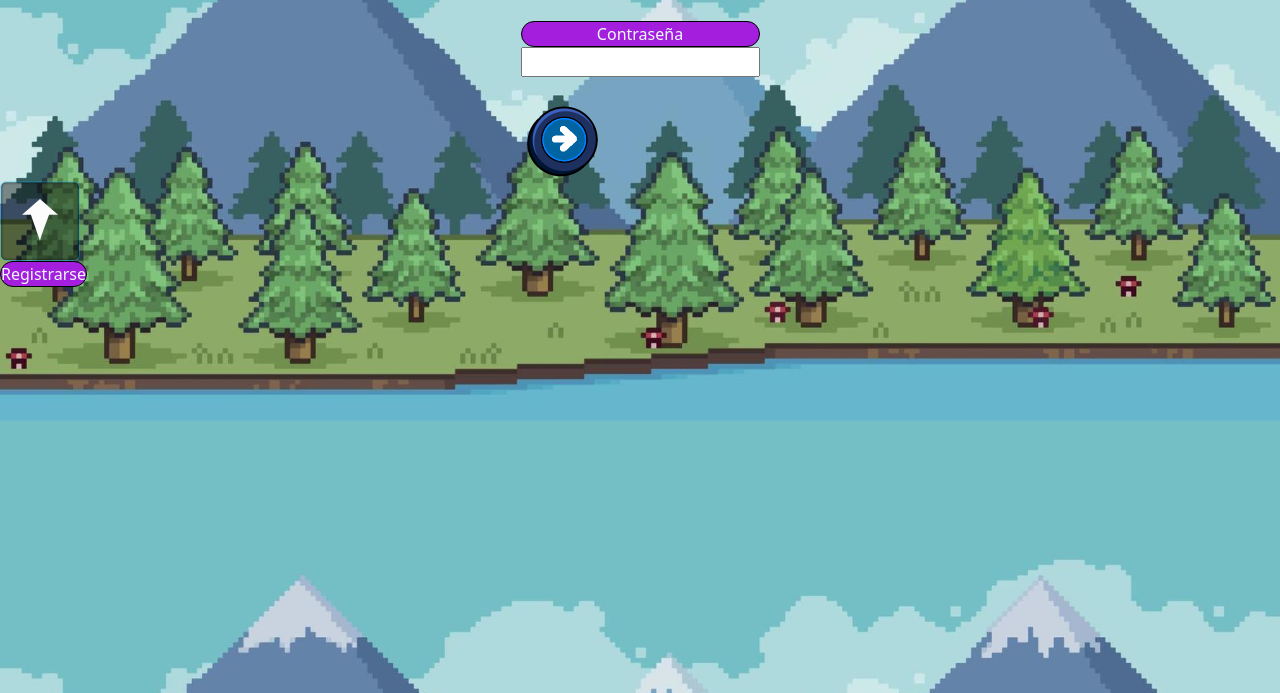
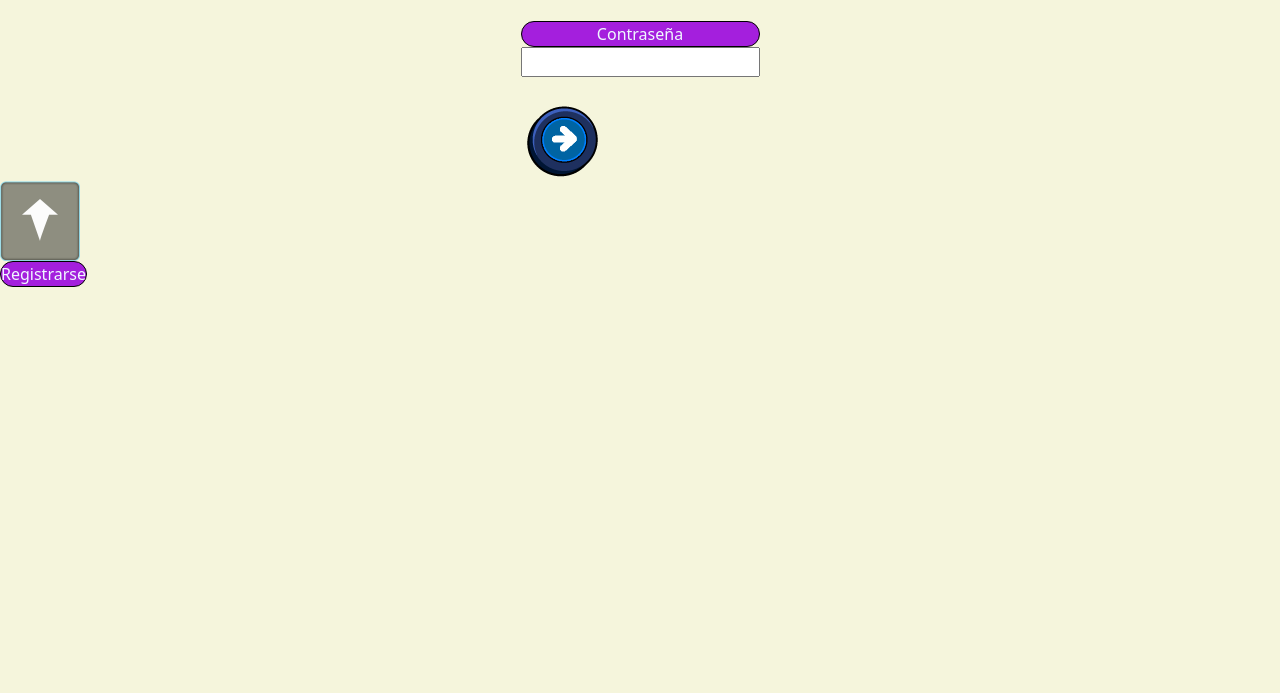
Before and after one commit to fwd-elhuerto/Sistema-Tiquetes, a website with bundled scripts: page public/pages/login.html in a window 1280 px wide. Shown: the part 107-800 px from the top of the page. Built offline with nearby package versions, Linux system fonts and the light colour scheme; a script that the page names is missing.

Commit message:
comentarios 2

```diff
--- a/public/css/estilos MainE.css
+++ b/public/css/estilos MainE.css
@@ -1,7 +1,5 @@
-body{
-    background-image: url(../imagenes/fondo-2-V2.jpg);
-    background-position: center;
-    background-size: cover;
+.all{
+background-color: beige;
 }
 header{
     background-color: darkviolet;
@@ -9,12 +7,12 @@ header{
     border: 1px solid rgb(0, 0, 0);
 }
 h3{
-
     font-size: larger;
+    color: aqua;
 }
 p{
+    font-size: large;
 
-    font-size: large;
 }
 label{
     background-color: rgb(164, 31, 221);
@@ -25,7 +23,7 @@ label{
 }
 .container{
     background-image: url(../imagenes/menu_bg_fx.png);
-    color: aliceblue;
+    /* color: aliceblue; */
 }
 #activas{
     display: grid;
--- a/public/css/estilos MainP.css
+++ b/public/css/estilos MainP.css
@@ -1,7 +1,5 @@
-body{
-    background-image: url(../imagenes/fondo-2-V2.jpg);
-    background-position: center;
-    background-size: cover;
+.all{
+background-color: beige;
 }
 header{
     background-color: darkviolet;
--- a/public/css/estilos login.css
+++ b/public/css/estilos login.css
@@ -1,7 +1,5 @@
-body{
-    background-image: url(../imagenes/fondo\ 1.jpg);
-    background-position: center;
-    background-size: cover;
+.all{
+background-color: beige;
 }
 h1{
     font-family: 'Gill Sans', 'Gill Sans MT', Calibri, 'Trebuchet MS', sans-serif;
--- a/public/css/estilos registro.css
+++ b/public/css/estilos registro.css
@@ -1,7 +1,5 @@
-body{
-    background-image: url(../imagenes/fondo\ 1.jpg);
-    background-position: center;
-    background-size: cover;
+.all{
+background-color: beige;
 }
 h1{
     font-family: 'Gill Sans', 'Gill Sans MT', Calibri, 'Trebuchet MS', sans-serif;
--- a/public/pages/login.html
+++ b/public/pages/login.html
@@ -7,7 +7,7 @@
     <link rel="stylesheet" href="../css/estilos login.css">
     <link href="https://cdn.jsdelivr.net/npm/bootstrap@5.3.3/dist/css/bootstrap.min.css" rel="stylesheet" integrity="sha384-QWTKZyjpPEjISv5WaRU9OFeRpok6YctnYmDr5pNlyT2bRjXh0JMhjY6hW+ALEwIH" crossorigin="anonymous">
 </head>
-<body>
+<body class="all">
     <!-- la estrutura del login -->
     <h1>Login De Usuarios</h1>
     <!-- UN= Nombre de usuario/UC= contraseña de usuario -->
@@ -25,6 +25,7 @@
     <button type="submit" id="btRegistrar" class="BT"><img src="../imagenes/Flecha asia arriaba.png" alt=""></button><br>
     <label for="btRegistrar">Registrarse</label>
 
+
     <script type="module" src="../js/login.js"></script>
     <script src="https://cdn.jsdelivr.net/npm/sweetalert2@11"></script>
 </body>
```
Also changed, not shown: public/js/mainEstudiantes.js (+2 -6 lines), public/pages/estadisticas.html (deleted, +0 -16 lines), public/pages/mainEstudiante.html (+1 -1 lines), public/pages/mainProfe.html (+1 -1 lines), public/pages/registro.html (+1 -1 lines), public/css/estadisticas.css (deleted), public/imagenes/azul.jpg (added), public/js/estadisticas.js (deleted).
